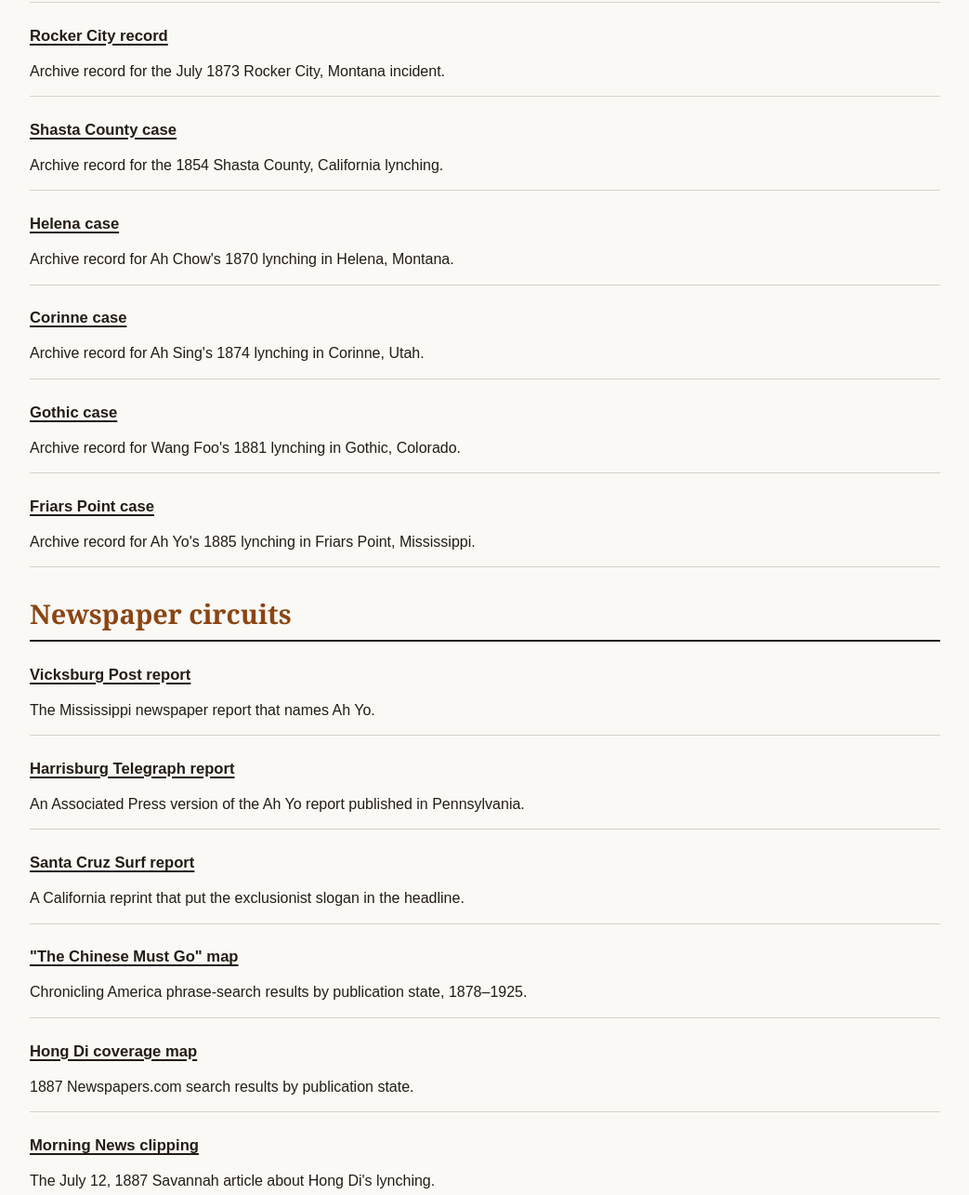
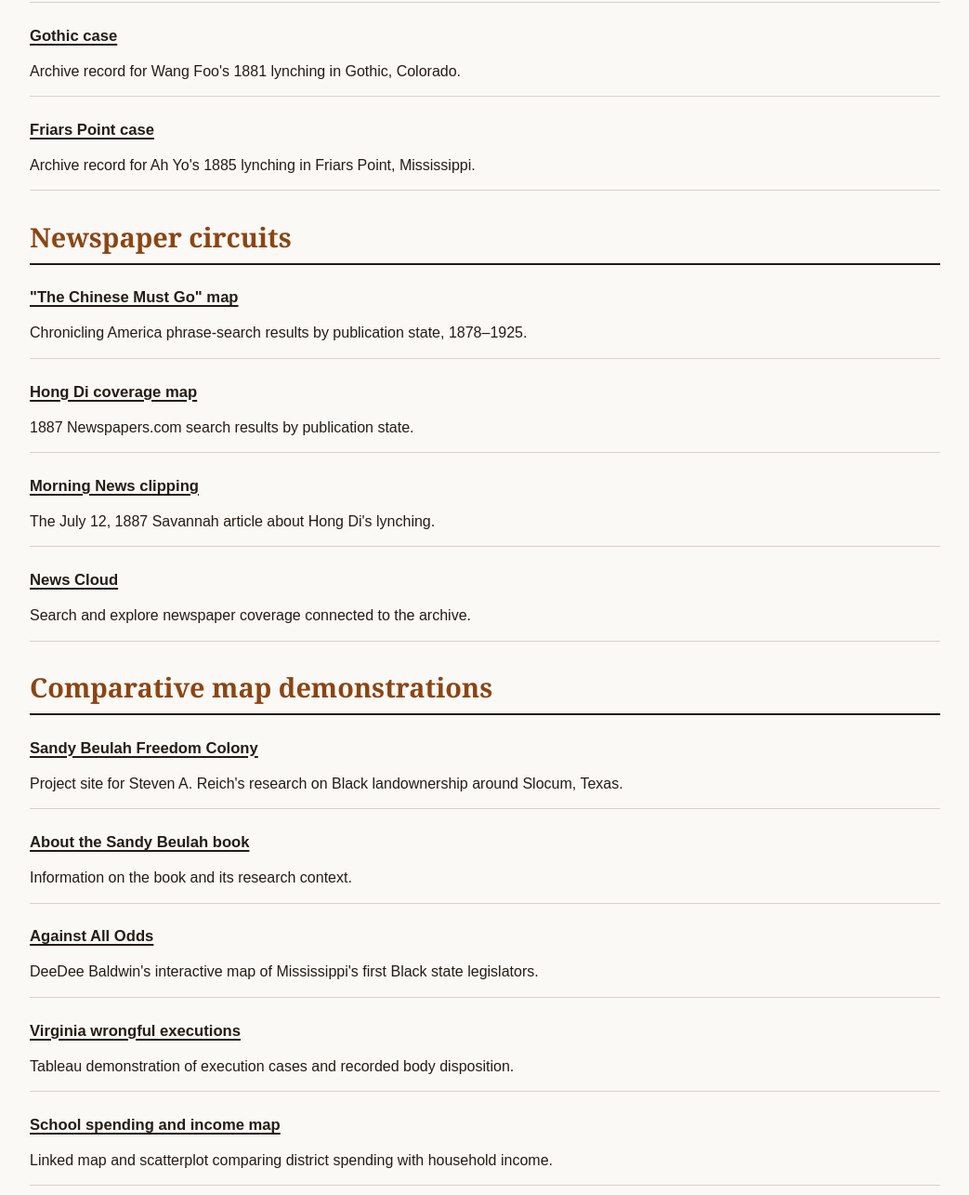
Before and after one commit to KevinHegg/SSHA, a plain HTML site: page index.html in a window 1280 px wide. Shown: the part 707-1992 px from the top of the page at 93% size, without its empty margins (118-1161 px from the left). Drawn offline with Linux system fonts and the light colour scheme.

Commit message:
Remove nine selected links from the SSHA hub

```diff
--- a/index.html
+++ b/index.html
@@ -46,10 +46,6 @@
       <ul class="links">
         <li><a href="https://chineseredrecord.org">Chinese Red Record</a><p>The project website, with its archive, maps, charts, and historical context.</p></li>
         <li><a href="https://chineseredrecord.org/visualize/map?all=1">Incident timeline map</a><p>Explore documented incidents of anti-Chinese violence by place and date.</p></li>
-        <li><a href="https://chineseredrecord.org/records/MT1873-07-04">Rocker City record</a><p>Archive record for the July 1873 Rocker City, Montana incident.</p></li>
-        <li><a href="https://chineseredrecord.org/records/CA1854-09-00">Shasta County case</a><p>Archive record for the 1854 Shasta County, California lynching.</p></li>
-        <li><a href="https://chineseredrecord.org/records/MT1870-01-26">Helena case</a><p>Archive record for Ah Chow's 1870 lynching in Helena, Montana.</p></li>
-        <li><a href="https://chineseredrecord.org/records/UT1874-04-13">Corinne case</a><p>Archive record for Ah Sing's 1874 lynching in Corinne, Utah.</p></li>
         <li><a href="https://chineseredrecord.org/records/CO1881-03-05">Gothic case</a><p>Archive record for Wang Foo's 1881 lynching in Gothic, Colorado.</p></li>
         <li><a href="https://chineseredrecord.org/records/MS1885-05-05">Friars Point case</a><p>Archive record for Ah Yo's 1885 lynching in Friars Point, Mississippi.</p></li>
       </ul>
@@ -58,9 +54,6 @@
     <section aria-labelledby="press">
       <h2 id="press">Newspaper circuits</h2>
       <ul class="links">
-        <li><a href="https://chineseredrecord.org/articles/0205">Vicksburg Post report</a><p>The Mississippi newspaper report that names Ah Yo.</p></li>
-        <li><a href="https://chineseredrecord.org/articles/0003">Harrisburg Telegraph report</a><p>An Associated Press version of the Ah Yo report published in Pennsylvania.</p></li>
-        <li><a href="https://chineseredrecord.org/articles/0004">Santa Cruz Surf report</a><p>A California reprint that put the exclusionist slogan in the headline.</p></li>
         <li><a href="https://chineseredrecord.org/visualize/charts#chart-13">"The Chinese Must Go" map</a><p>Chronicling America phrase-search results by publication state, 1878–1925.</p></li>
         <li><a href="https://chineseredrecord.org/visualize/charts#chart-12">Hong Di coverage map</a><p>1887 Newspapers.com search results by publication state.</p></li>
         <li><a href="https://chineseredrecord.org/articles/0159">Morning News clipping</a><p>The July 12, 1887 Savannah article about Hong Di's lynching.</p></li>
@@ -72,12 +65,10 @@
       <h2 id="comparative">Comparative map demonstrations</h2>
       <ul class="links">
         <li><a href="https://slocummassacre.org/">Sandy Beulah Freedom Colony</a><p>Project site for Steven A. Reich's research on Black landownership around Slocum, Texas.</p></li>
-        <li><a href="https://slocummassacre.org/map/">Sandy Beulah landownership map</a><p>Interactive parcel and ownership map for the Sandy Beulah Freedom Colony project.</p></li>
         <li><a href="https://slocummassacre.org/#book">About the Sandy Beulah book</a><p>Information on the book and its research context.</p></li>
         <li><a href="https://deedeebaldwinms.github.io/fblm/">Against All Odds</a><p>DeeDee Baldwin's interactive map of Mississippi's first Black state legislators.</p></li>
         <li><a href="https://public.tableau.com/app/profile/kevin.hegg8665/viz/Official-Tableau-Public_17947752624180/Executionsbyjurisdiction">Virginia wrongful executions</a><p>Tableau demonstration of execution cases and recorded body disposition.</p></li>
         <li><a href="https://kevinhegg.github.io/school-spending-and-income/">School spending and income map</a><p>Linked map and scatterplot comparing district spending with household income.</p></li>
-        <li><a href="https://kevinhegg.github.io/school-spending-and-income/#sources">School spending data and methodology</a><p>Sources and methodological notes for the school-district visualization.</p></li>
       </ul>
     </section>
 
```
